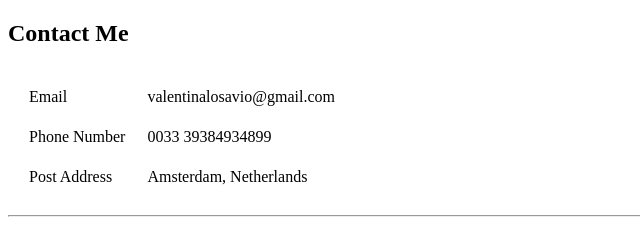
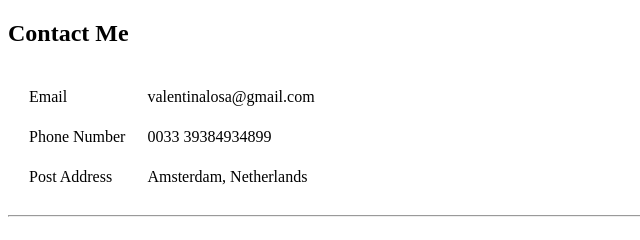
Before and after one commit to vlosa/cv.project, a plain HTML site: page contact-me.html in a window 1280 px wide. Shown: the top 240 px of the page, 0-640 px from the left. Drawn offline with Linux system fonts and the light colour scheme.

Commit message:
Add files via upload

```diff
--- a/contact-me.html
+++ b/contact-me.html
@@ -23,7 +23,7 @@
     <table cellspacing=20>
         <tr>
             <td>Email</td>
-            <td>valentinalosavio@gmail.com</td>
+            <td>valentinalosa@gmail.com</td>
         </tr>
         <tr>
             <td>Phone Number</td>
```
